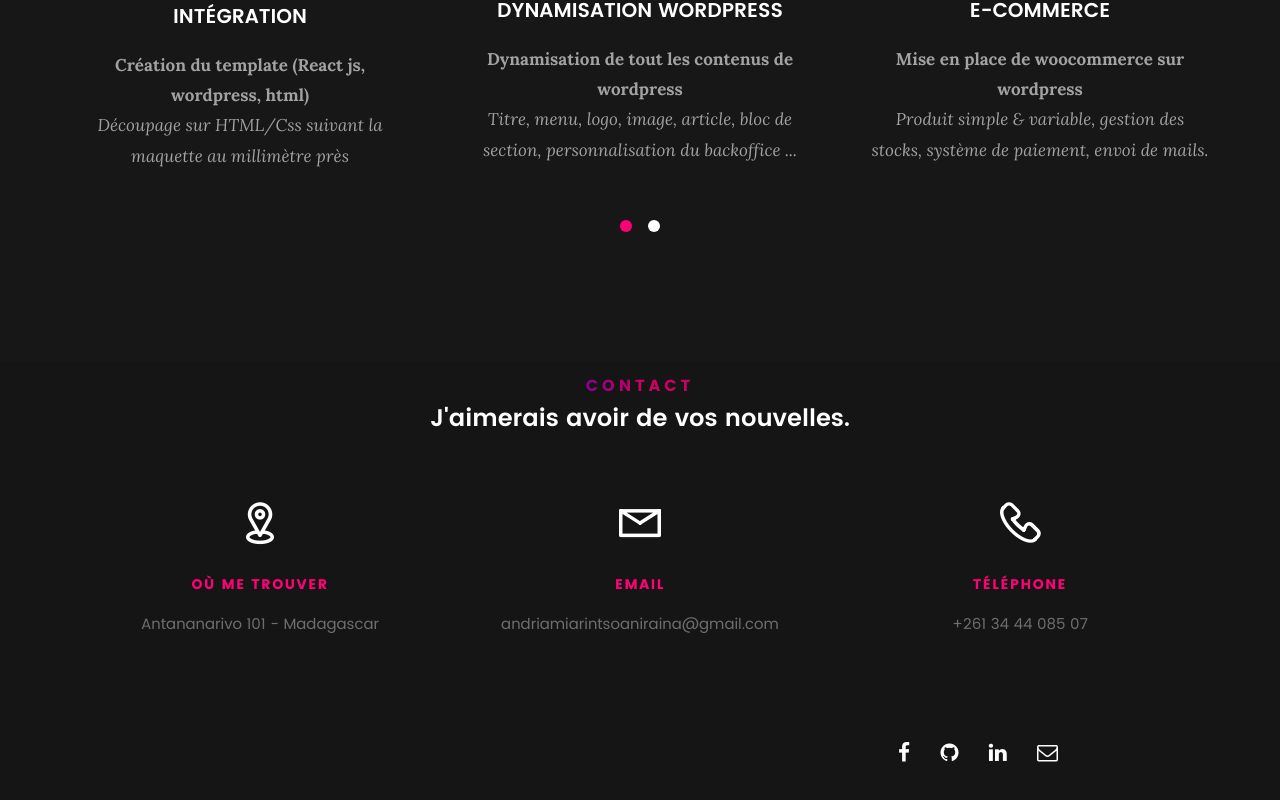
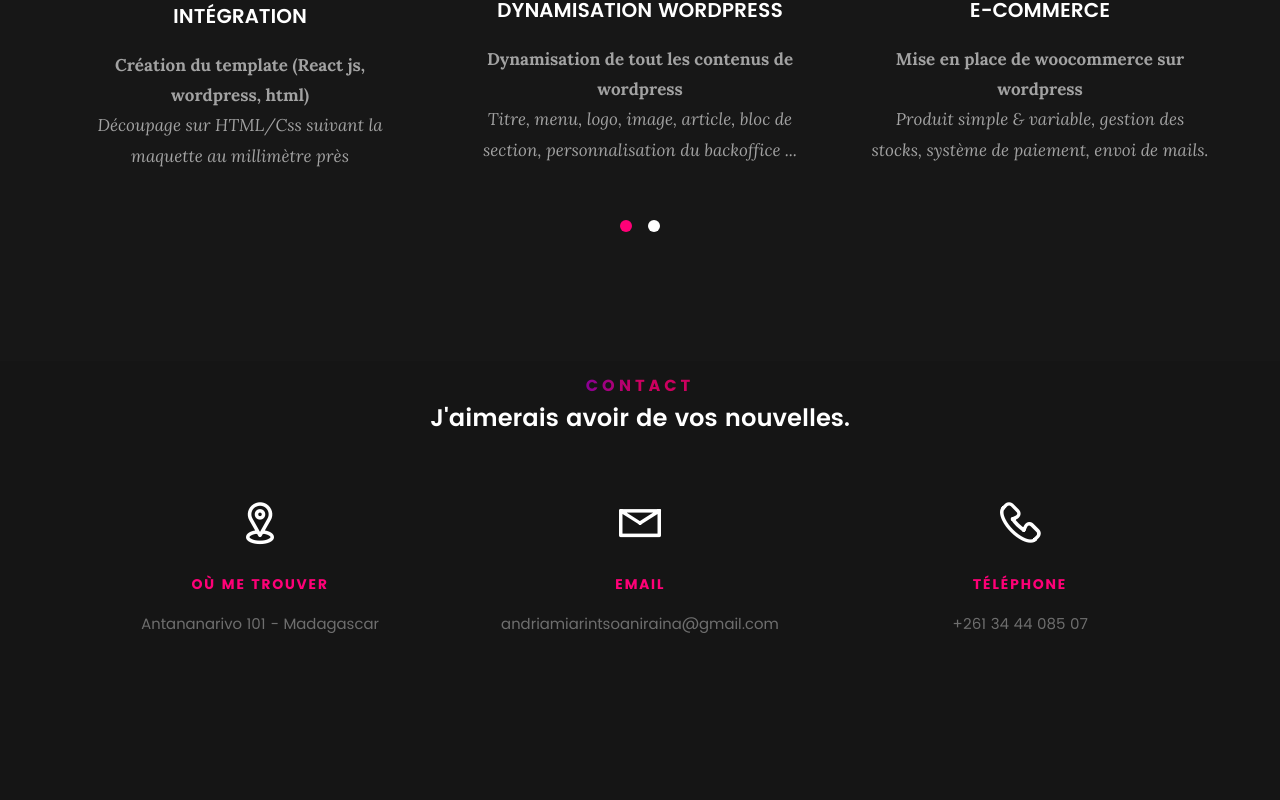
Before and after one commit to niraina/portfolio, a plain HTML site: page index.html in a window 1280 px wide. Shown: the part 3894-4694 px from the top of the page. Drawn offline with Linux system fonts and the light colour scheme; files whose address does not match are found by name.

Commit message:
Mise a jour 2025

```diff
--- a/index.html
+++ b/index.html
@@ -522,17 +522,6 @@
 	<footer>
 		<div class="row">
 
-			<div class="col-six tab-full pull-right social">
-
-				<ul class="footer-social">
-					<li><a href="https://www.facebook.com/ntsoa.nyraina/" target="_blank"><i class="fa fa-facebook"></i></a></li>
-					<li><a href="https://github.com/niraina" target="_blank"><i class="fa fa-github"></i></a></li>
-					<li><a href="https://mg.linkedin.com/in/niraina-andriamiarintsoa-34a267213" target="_blank"><i class="fa fa-linkedin"></i></a></li>
-					<li><a href="mailto: andriamiarintsoaniraina@gmail.com"><i class="fa fa-envelope-o"></i></a></li>
-				</ul>
-
-			</div>
-
 			<div class="col-eight tab-full">
 				<div class="copyright">
 					<span></span>
```
